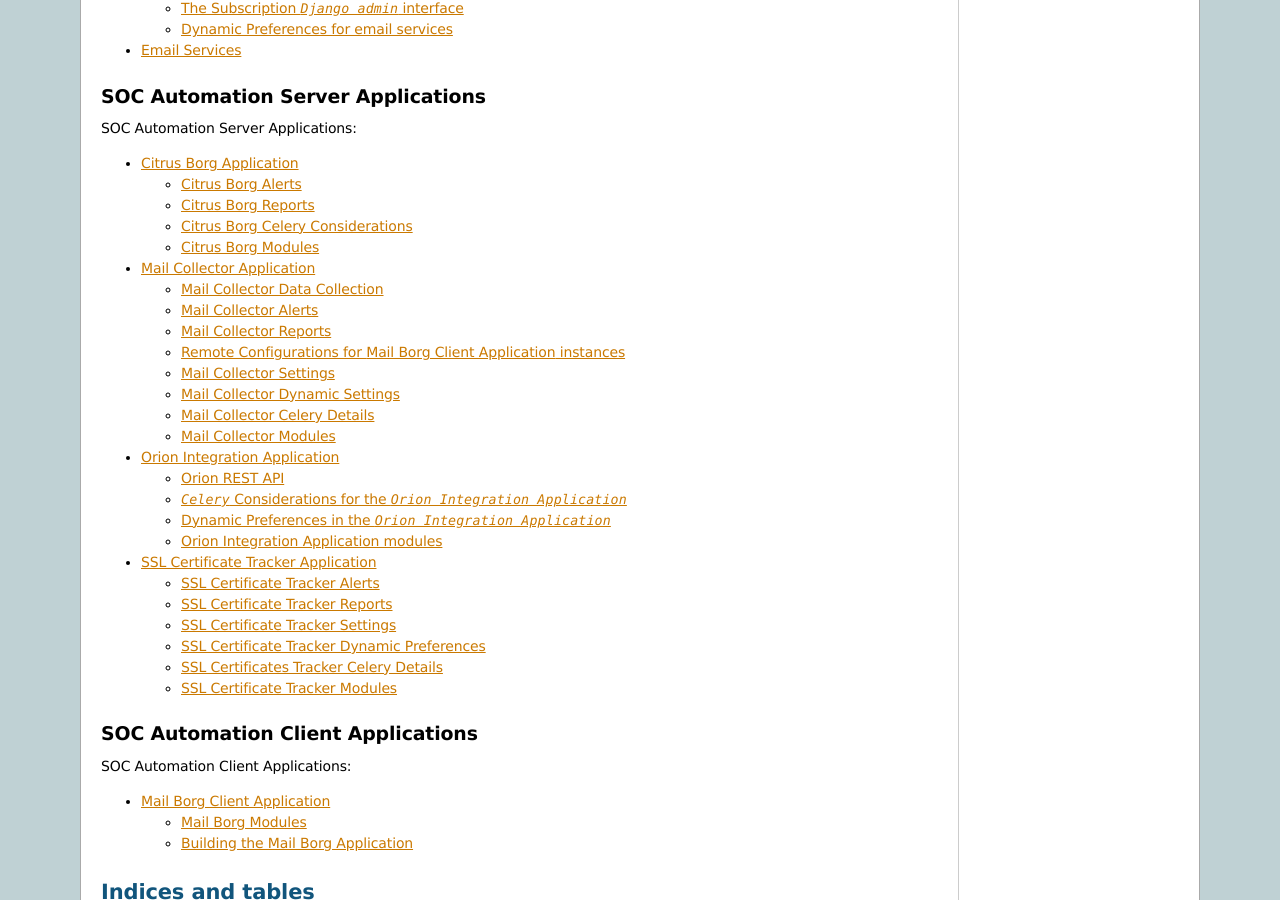
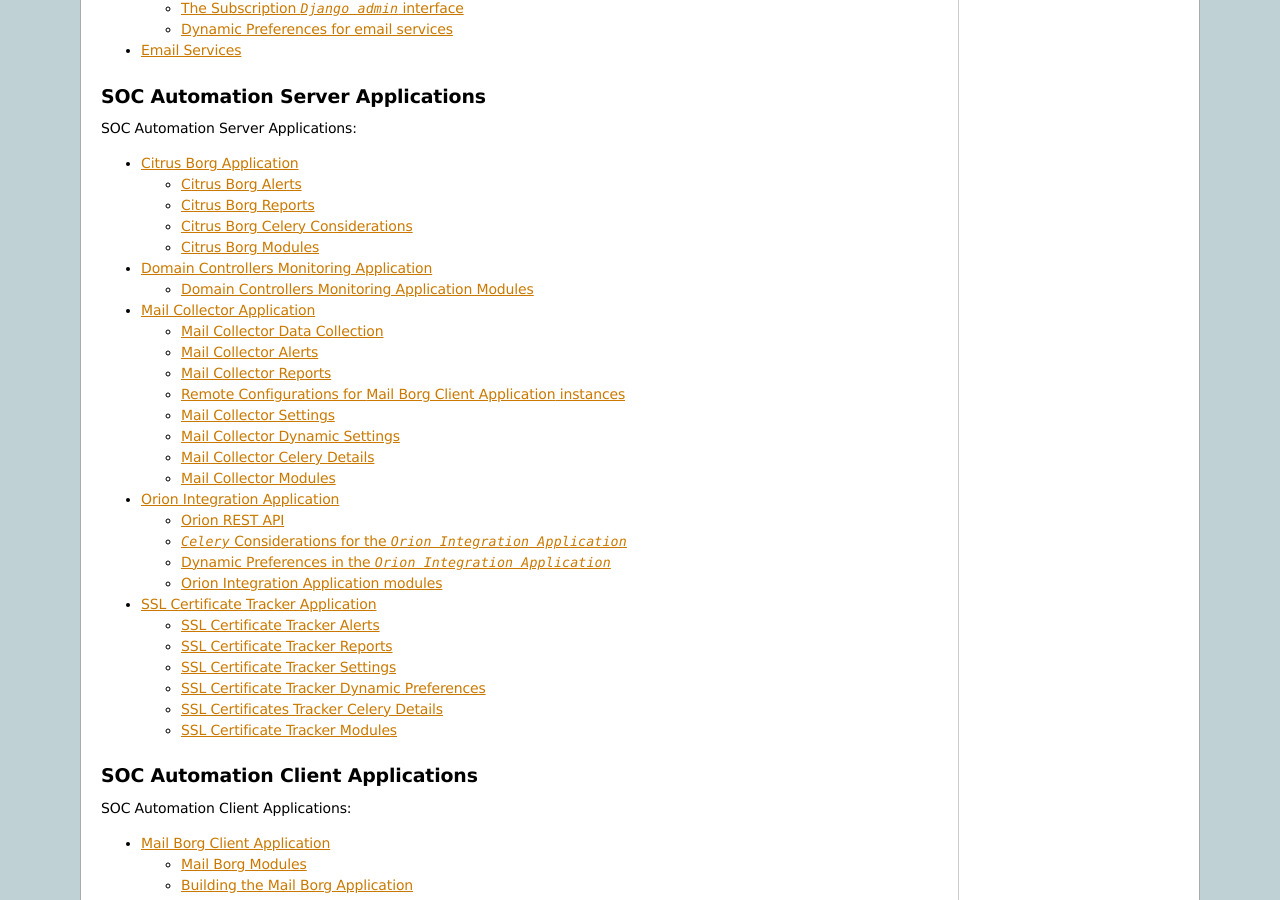
Before and after one commit to PHSAServiceOperationsCenter/PHSA-SOC, a Sphinx documentation site: the page built from docs/source/index.rst, in a window 1280 px wide and 900 px high, scrolled down 903 px. Built offline with Sphinx 7.4.7, drawn with Linux system fonts in a browser that asks for light colours; pages that are not in the unit, such as notebooks, are missing from menus.

Commit message:
start the docs work for tldap_probe

```diff
--- a/docs/source/index.rst
+++ b/docs/source/index.rst
@@ -54,6 +54,7 @@ SOC Automation Server Applications
    :caption: SOC Automation Server Applications:
 
    citrus_borg/citrus_borg.rst
+   ldap_probe/ldap_probe.rst
    mail_collector/mail_collector.rst
    orion_integration/orion_integration.rst
    ssl_cert_tracker/ssl_cert_tracker.rst
--- /dev/null
+++ b/docs/source/ldap_probe/ldap_probe.rst
@@ -0,0 +1,7 @@
+Domain Controllers Monitoring Application
+=========================================
+
+.. toctree::
+   :maxdepth: 2
+
+   modules.rst
--- /dev/null
+++ b/docs/source/ldap_probe/modules.rst
@@ -0,0 +1,11 @@
+Domain Controllers Monitoring Application Modules
+=================================================
+
+.. toctree::
+   :maxdepth: 2
+   :caption: Domain Controllers Monitoring Application Modules:
+
+   modules/admin.rst
+   modules/apps.rst
+   modules/models.rst
+   modules/tasks.rst
--- /dev/null
+++ b/docs/source/ldap_probe/modules/apps.rst
@@ -0,0 +1,3 @@
+.. automodule:: ldap_probe.apps
+   :show-inheritance:
+   :members:
--- a/docs/source/orion_integration/modules/admin.rst
+++ b/docs/source/orion_integration/modules/admin.rst
@@ -11,6 +11,9 @@
 .. autoclass:: orion_integration.admin.OrionNodeAdmin
    :show-inheritance:
 
+.. autoclass:: orion_integration.admin.OrionDomainControllerNodeAdmin
+   :show-inheritance:
+
 .. autoclass:: orion_integration.admin.OrionNodeCategoryAdmin
    :show-inheritance:
 
--- a/docs/source/orion_integration/modules/models.rst
+++ b/docs/source/orion_integration/modules/models.rst
@@ -23,6 +23,9 @@
 .. autoclass:: orion_integration.models.OrionCernerCSTNode
    :show-inheritance:
 
+.. autoclass:: orion_integration.models.OrionDomainControllerNode
+   :show-inheritance:
+
 .. autoclass:: orion_integration.models.OrionNodeCategory
    :show-inheritance:
    :members: orion_query, orion_mappings, orion_id_query,
```
